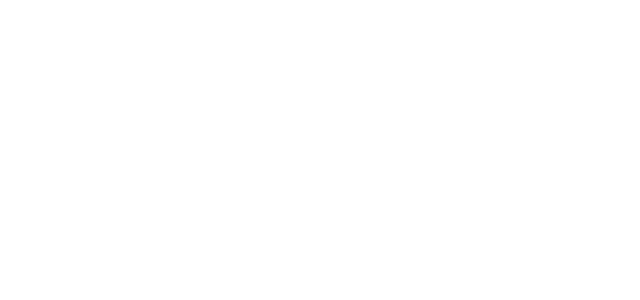
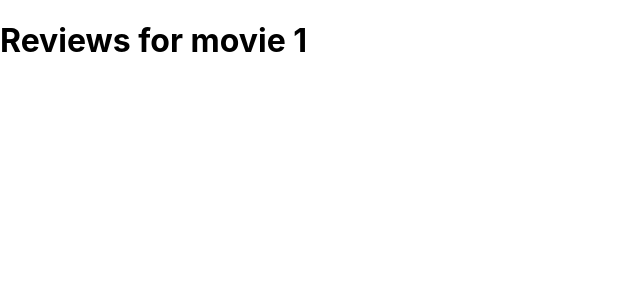
Before and after one commit to pazukunous/reviewstation, a React (Create React App) app: page /review/1 in a window 1280 px wide. Shown: the top 300 px of the page, without its empty margins (0-640 px from the left). Built offline with nearby package versions, Linux system fonts and the light colour scheme; data requests are answered from the project's data file.

Commit message:
more routing functionality

```diff
--- a/src/App.js
+++ b/src/App.js
@@ -3,7 +3,9 @@ import './App.css';
 import Header from './Header';
 import Search from './Search';
 import HomeReview from './HomeReview';
+import ReviewPage from './ReviewPage';
 import {useEffect, useState} from "react";
+import { Route, Switch } from 'react-router-dom';
 
 function App() {
   const [movieList, setMovieList] = useState([])
@@ -17,11 +19,20 @@ function App() {
   },[]);
 
   return (
-    <div className="App">
-      <Header />
-      <Search />
-      <HomeReview movieList={movieList}/>
-    </div>
+      <Switch>
+      <Route path="/review/:id">
+        <ReviewPage />
+      </Route>
+      <Route exact path="/">
+        <div className='App'>
+        <Header />
+        <Search />
+        <HomeReview movieList={movieList}/>
+        </div>
+      </Route>
+      </Switch>
+
+
   );
 }
 
--- a/src/ReviewPage.js
+++ b/src/ReviewPage.js
@@ -1,8 +1,14 @@
 import React from "react";
+import {useParams} from "react-router-dom"
 
 function ReviewPage(){
+
+    const params = useParams()
+
+    console.log(params)
+
     return(
-        <h1>YO WHATS UP</h1>
+        <h1>Reviews for movie {params.id}</h1>
     )
 
 
--- a/src/SearchListItem.js
+++ b/src/SearchListItem.js
@@ -1,17 +1,19 @@
 import React from "react";
-import {
-    BrowserRouter as Router,
-    Routes,
-    Route,
-    Link
-} from 'react-router-dom';
+import { NavLink } from "react-router-dom";
 
 
 function SearchListItem({movieSuggestion}){
 
+
     return (
+        <NavLink
+        to={`/review/${movieSuggestion.id}`}
+        exact
+        >
     <li>{movieSuggestion.title}</li>
+    </NavLink>
     )
 }
 
+
 export default SearchListItem;
--- a/src/index.js
+++ b/src/index.js
@@ -3,33 +3,14 @@ import ReactDOM from 'react-dom/client';
 import './index.css';
 import App from './App';
 import reportWebVitals from './reportWebVitals';
-import ReviewPage from './ReviewPage';
-import { BrowserRouter, Route, Switch } from 'react-router-dom';
+import { BrowserRouter} from 'react-router-dom';
 
-function Home() {
-  return (
-    <Switch>
-    <Route path="/test">
-      <Test/>
-    </Route>
-    <Route exact path="/">
-      <App />
-    </Route>
-    </Switch>
-  )
-}
-
-function Test(){
-  return(
-    <ReviewPage/>
-  )
-}
 
 const root = ReactDOM.createRoot(document.getElementById('root'));
 root.render(
   //remove strictmode lines during deployment
   <BrowserRouter>
-    <Home />
+    <App />
   </BrowserRouter>
 );
 
```
